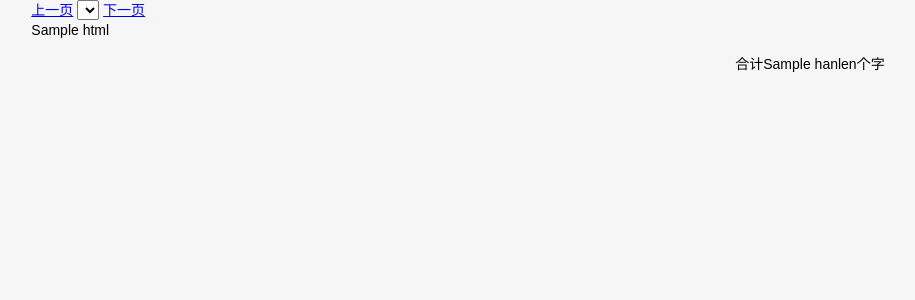
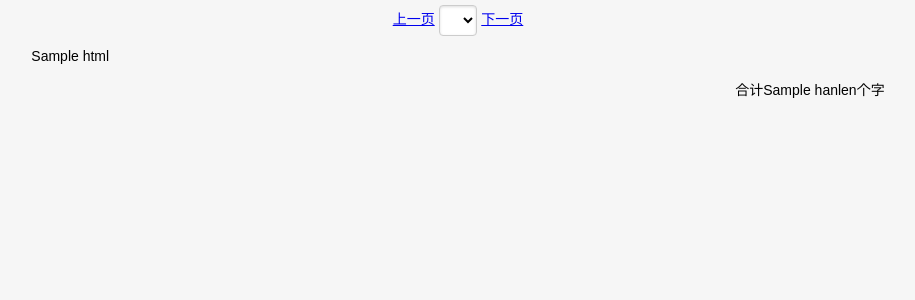
Before and after one commit to ssfdust/dizangjing, a Flask app: template templates/index.html in a window 1280 px wide. Shown: the top 300 px of the page, without its empty margins (182-1097 px from the left). Run offline with Flask 2, Linux system fonts and the light colour scheme; the template is opened without the code that fills it: most values are stand-ins (such as "Sample title", 1, 10 or a date in 2020); lists and menus that the app fills with data are empty; some libraries are stand-ins or nearby versions.

Commit message:
fix align

```diff
--- a/app.py
+++ b/app.py
@@ -104,7 +104,7 @@ class TextChecker(object):
         return cnt
 
 
-with open('dizangjing.txt', 'r') as f:
+with open('dizangjing.txt', 'r', encoding='utf-8') as f:
     text = f.read()
     t = TextChecker(text)
     t.toveccnt()
@@ -112,7 +112,7 @@ with open('dizangjing.txt', 'r') as f:
 
 app = Flask(__name__)
 
-@app.route('/<int:cut>/<int:cnt>')
+@app.route('/dizangjing/<int:cut>/<int:cnt>')
 def index(cut, cnt):
     t.result = []
     t.smart_cut(cut)
--- a/static/style.css
+++ b/static/style.css
@@ -22,5 +22,5 @@ body {
 }
 
 .header {
-    margin: 0 auto;
+    text-align: center;
 }
--- a/templates/index.html
+++ b/templates/index.html
@@ -29,23 +29,21 @@
     <div class="pure-u-1 pure-u-md-4-24">
     </div>
 
-    <div class="content pure-u-1 pure-u-md-16-24">
-        <div>
-            <!-- A wrapper for all the blog posts -->
-            <div class="posts">
-                <div style="margin:0 auto">
+    <div class="pure-u-1 pure-u-md-16-24">
+        <form class="header pure-form pure-form-aligned">
+            <fieldset>
                 <a href="{{ url_for('index', cnt=cnt-1, cut=cut)}}">上一页</a>
-                    <select id="state" class="pure-input-1-2" onchange="window.location=this.value;">
+                <select id="state" class="pure-input-1-24" onchange="window.location=this.value;">
                     {{ options | safe}}
                 </select>
                 <a href="{{ url_for('index', cnt=cnt+1, cut=cut)}}">下一页</a>
-                </div>
+            </fieldset>
+        </form>
 
         <!-- A single blog post -->
         <section>
             {{ html | safe }}
         </section>
-            </div>
 
         <div class="footer">
             <div class="pure-menu pure-menu-horizontal">
@@ -55,7 +53,6 @@
             </div>
         </div>
     </div>
-    </div>
 
     <div class="content pure-u-1 pure-u-md-4-24">
     </div>
```
Lines whose indentation alone changed are shown as unchanged.
